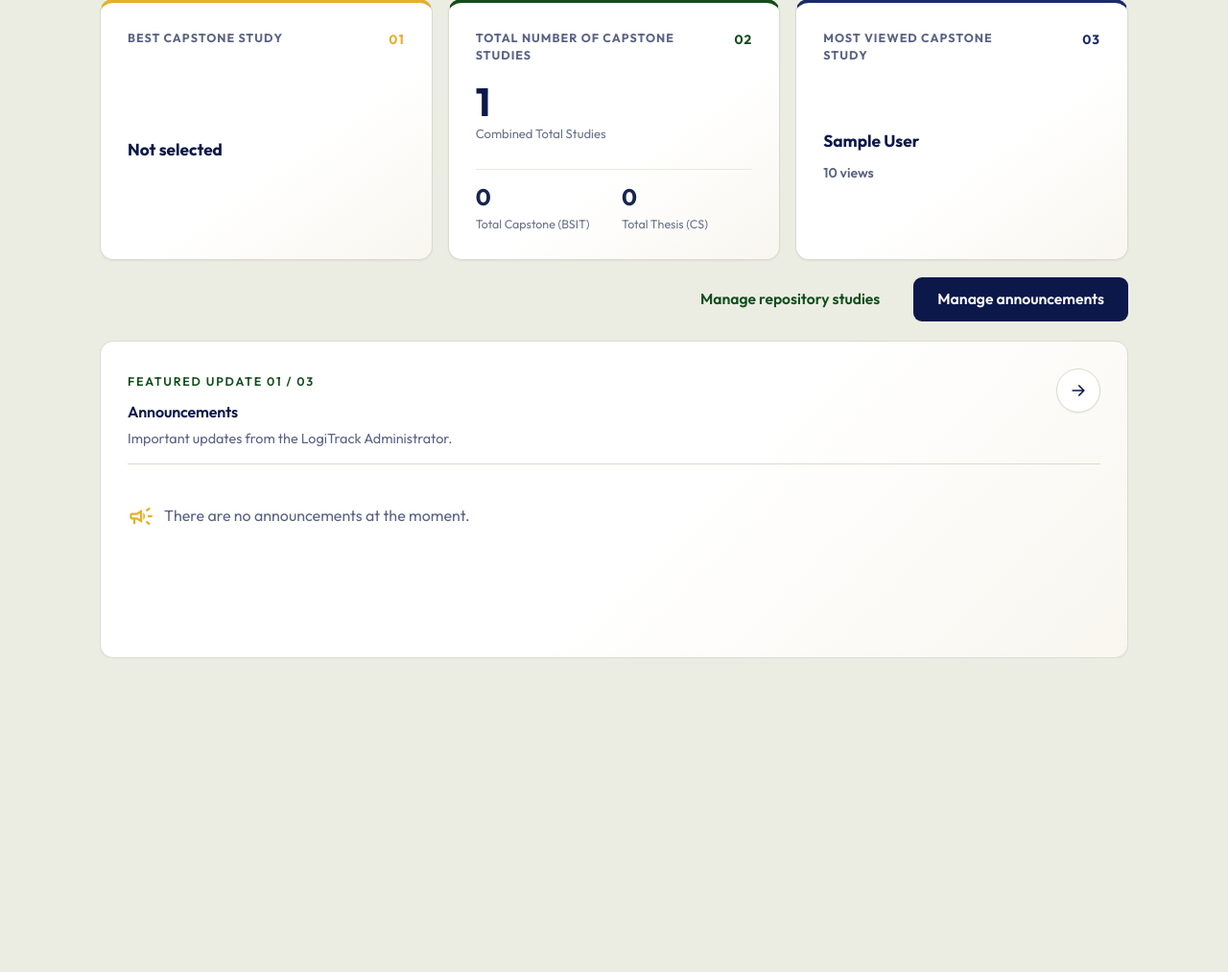
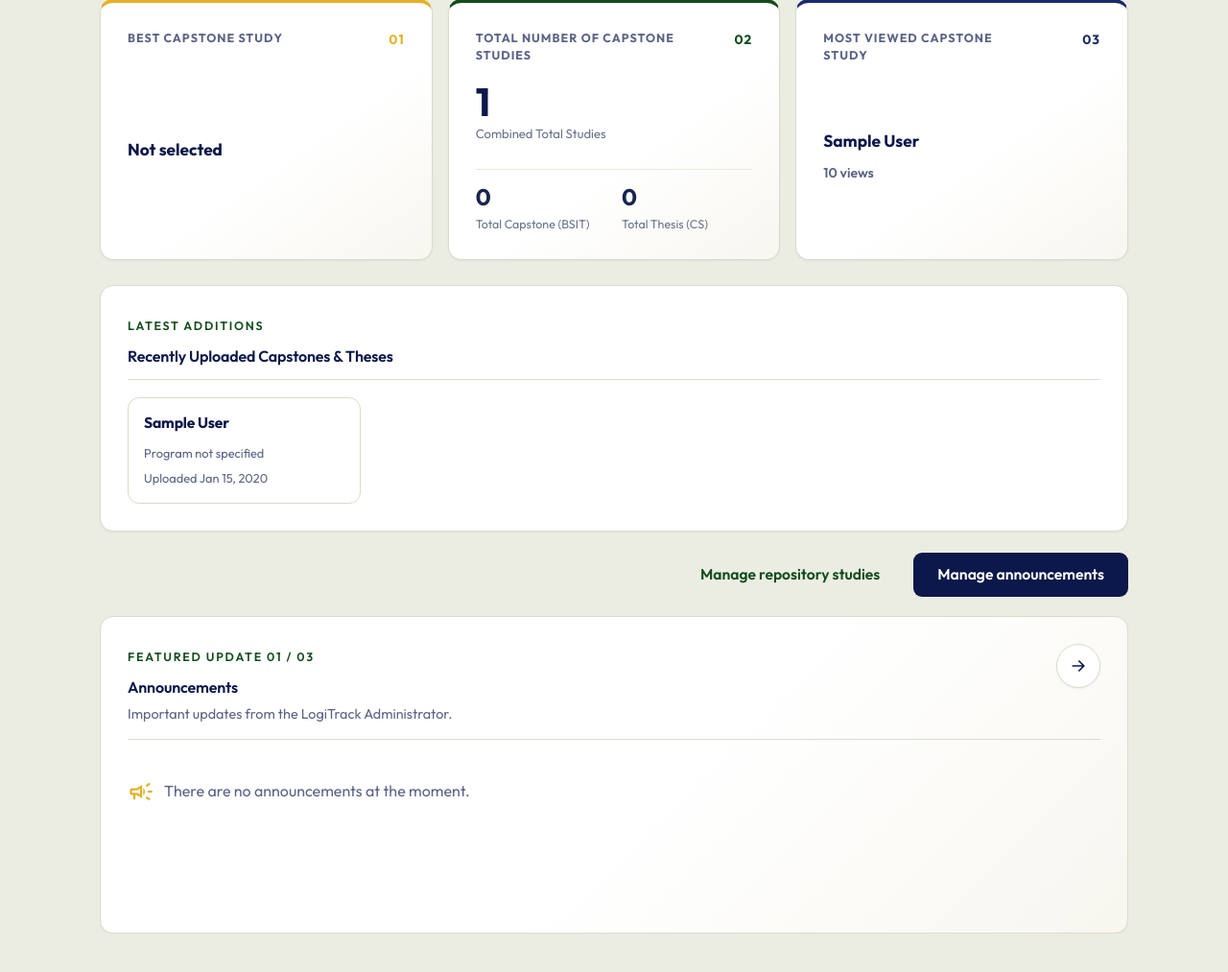
Before and after one commit to SablanCharity/Logitrack, a Laravel app: page /dashboard in a window 1280 px wide. Shown: the part 316-1329 px from the top of the page at 96% size. Before the commit the page ends 1002 px from the top, so only its background shows below. Run offline with Laravel 12, Linux system fonts and the light colour scheme; a user stored in the database is signed in; data comes from the database, SQL or seed files in the repository; tables that the repository leaves empty hold one stand-in row (values such as "Sample post"); style sheets or scripts are compiled from the project's sources.

Commit message:
latest up study

```diff
--- a/app/Http/Controllers/RepositoryController.php
+++ b/app/Http/Controllers/RepositoryController.php
@@ -1,6 +1,7 @@
 <?php
 
 namespace App\Http\Controllers;
+
 use App\Models\Announcement;
 use App\Models\ArchivedCapstone;
 use App\Models\CapstoneProject;
@@ -319,6 +320,11 @@ $announcements = Announcement::query()
                 ->first(),
         ];
 
+        $recentUploads = $allCapstones
+            ->sortByDesc('created_at')
+            ->take(4)
+            ->values();
+
         /*
         |--------------------------------------------------------------------------
         | DASHBOARD OVERVIEW VISIBILITY
@@ -380,6 +386,7 @@ $announcements = Announcement::query()
             'isDashboard' => $isDashboard,
             'showDashboardOverview' => $showDashboardOverview,
             'dashboardStudies' => $dashboardStudies,
+            'recentUploads' => $recentUploads,
 
             // Dashboard Number 02 metrics.
             'totalCapstoneStudies' => $totalCapstoneStudies,
--- a/resources/css/logitrack.css
+++ b/resources/css/logitrack.css
@@ -1323,6 +1323,17 @@ html { scroll-behavior: smooth; }
 .lt-btn--danger-ghost:hover { background: var(--danger-bg); border-color: var(--danger); }
 .lt-btn--danger { background: var(--danger); color: #fff !important; }
 .lt-btn--danger:hover { background: #7d1515; }
+.lt-btn--danger-strong {
+    border-color: #b4232d;
+    background: #c62832;
+    color: #fff !important;
+    box-shadow: 0 2px 7px rgba(148, 24, 34, .28);
+}
+.lt-btn--danger-strong:hover {
+    border-color: #8f1922;
+    background: #a91f29;
+    box-shadow: 0 4px 10px rgba(148, 24, 34, .34);
+}
 
 /* Review page */
 .lt-review { display: grid; grid-template-columns: 1.5fr 1fr; gap: 22px; align-items: start; }
@@ -1844,6 +1855,17 @@ html { scroll-behavior: smooth; }
 .lt-dashboard-stat__link:focus-visible { outline: 3px solid rgba(228, 176, 40, .65); outline-offset: 3px; border-radius: 3px; }
 .lt-dashboard-admin-action { display: flex; justify-content: flex-end; margin: -8px 0 20px; }
 .lt-page-head--dashboard h1 { font-size: clamp(1.5rem, 2.5vw, 2rem); }
+.lt-dashboard-recent { display: grid; gap: 18px; margin-bottom: 30px; }
+.lt-dashboard-recent__heading { padding-bottom: 14px; border-bottom: 1px solid var(--border); }
+.lt-dashboard-recent__heading .lt-dashboard-feature__label { margin-top: 4px; }
+.lt-dashboard-recent__grid { display: grid; grid-template-columns: repeat(4, minmax(0, 1fr)); gap: 14px; }
+.lt-dashboard-recent__item { display: grid; align-content: start; gap: 12px; min-width: 0; padding: 16px; border: 1px solid var(--border); border-radius: 12px; background: rgba(255,255,255,.82); }
+.lt-dashboard-recent__title { font-size: .98rem; font-weight: 700; line-height: 1.4; overflow-wrap: anywhere; }
+.lt-dashboard-recent__title a { color: var(--navy); text-decoration: none; }
+.lt-dashboard-recent__title a:hover { color: var(--green); text-decoration: underline; }
+.lt-dashboard-recent__title a:focus-visible { outline: 3px solid rgba(228, 176, 40, .65); outline-offset: 3px; border-radius: 3px; }
+.lt-dashboard-recent__meta { display: grid; gap: 5px; color: var(--text-muted); font-size: .8rem; }
+.lt-dashboard-recent__empty { color: var(--text-muted); }
 .lt-dashboard-featured { margin-bottom: 30px; overflow: hidden; }
 .lt-dashboard-featured { display: grid; }
 .lt-dashboard-featured__track { display: contents; }
@@ -1866,12 +1888,14 @@ html { scroll-behavior: smooth; }
 @media (max-width: 760px) {
     .lt-dashboard-stats { grid-template-columns: repeat(2, minmax(0, 1fr)); }
     .lt-dashboard-stat { min-height: 220px; }
+    .lt-dashboard-recent__grid { grid-template-columns: repeat(2, minmax(0, 1fr)); }
 }
 
 @media (max-width: 560px) {
     .lt-dashboard-stats { grid-template-columns: 1fr; gap: 12px; }
     .lt-dashboard-stat { min-height: 196px; }
     .lt-dashboard-feature { gap: 15px; }
+    .lt-dashboard-recent__grid { grid-template-columns: 1fr; }
 }
 
 @media (max-width: 480px) {
--- a/resources/views/repository/index.blade.php
+++ b/resources/views/repository/index.blade.php
@@ -557,6 +557,44 @@
 
             </section>
 
+            <section class="lt-card lt-dashboard-recent" aria-labelledby="dashboard-recent-title">
+                <div class="lt-dashboard-recent__heading">
+                    <div>
+                        <span class="lt-eyebrow">Latest additions</span>
+                        <h2 class="lt-dashboard-feature__label" id="dashboard-recent-title">
+                            Recently Uploaded Capstones &amp; Theses
+                        </h2>
+                    </div>
+                </div>
+
+                @if($recentUploads->isNotEmpty())
+                    <div class="lt-dashboard-recent__grid">
+                        @foreach($recentUploads as $recentUpload)
+                            <article class="lt-dashboard-recent__item">
+                                <h3 class="lt-dashboard-recent__title">
+                                    <a href="{{ route('repository.show', [
+                                        'capstoneId' => $recentUpload->id,
+                                        'type' => $recentUpload->source_type,
+                                        'return_to' => 'dashboard',
+                                    ]) }}">
+                                        {{ $recentUpload->title }}
+                                    </a>
+                                </h3>
+
+                                <div class="lt-dashboard-recent__meta">
+                                    <span>{{ $recentUpload->program ?? 'Program not specified' }}</span>
+                                    <time datetime="{{ $recentUpload->created_at?->toDateString() }}">
+                                        Uploaded {{ $recentUpload->created_at?->format('M d, Y') ?? 'date unavailable' }}
+                                    </time>
+                                </div>
+                            </article>
+                        @endforeach
+                    </div>
+                @else
+                    <p class="lt-dashboard-recent__empty">No approved studies have been uploaded yet.</p>
+                @endif
+            </section>
+
             @if(auth()->user()->role === 'admin')
     <div class="lt-dashboard-admin-action">
         <a href="{{ route('repository.index') }}" class="lt-btn lt-btn--outline">
@@ -922,7 +960,7 @@
                                         @csrf
                                         @method('DELETE')
                                         <input type="hidden" name="type" value="{{ $capstone->source_type }}">
-                                        <button type="submit" class="lt-btn lt-btn--danger-ghost lt-btn--sm">Delete study</button>
+                                        <button type="submit" class="lt-btn lt-btn--danger-strong lt-btn--sm">Delete study</button>
                                     </form>
                                 @endif
 
```
Also changed, not shown: tests/Feature/RepositoryDashboardTest.php (+64 -0 lines). Lines whose indentation alone changed are shown as unchanged.
